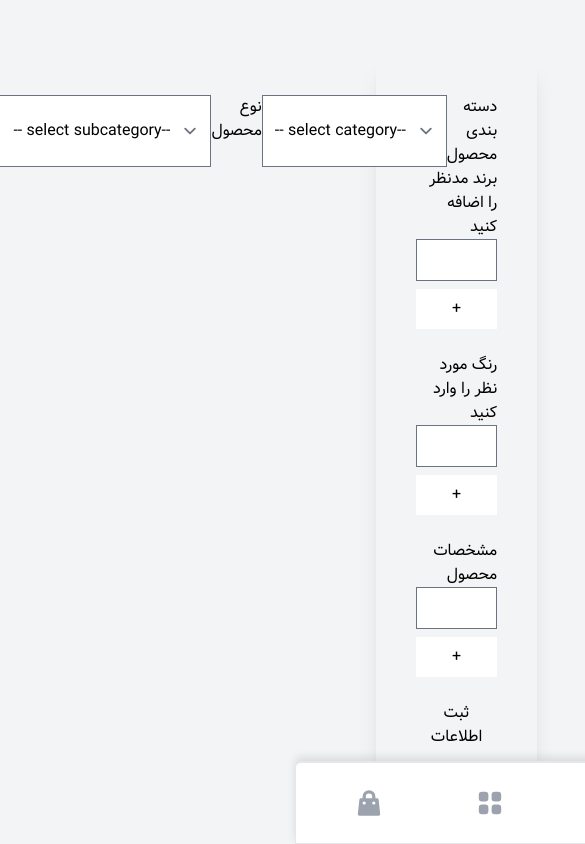
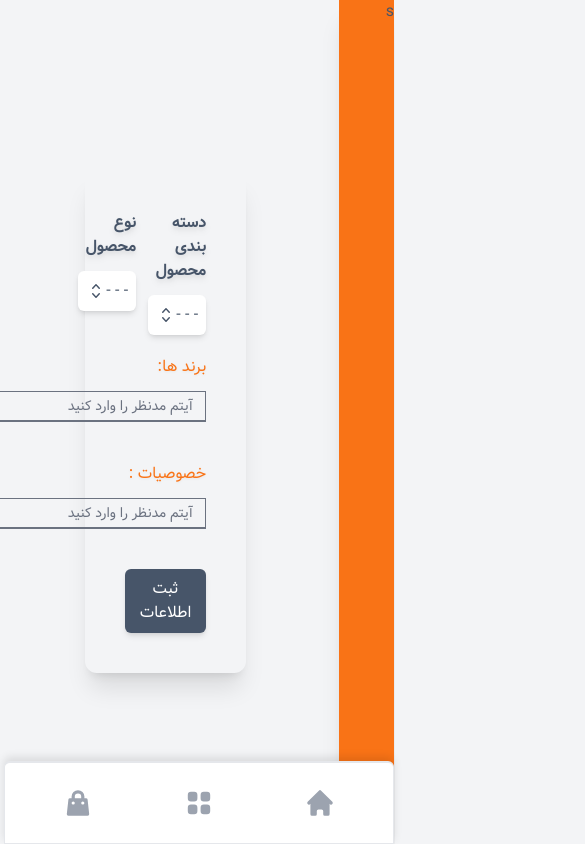
Before and after one commit to Reza2478/digito, a React (Create React App) app: page /adminpanel in a window 390 px wide. Shown: the top 844 px of the page, 585 px wide, since content can reach past the window. Built offline with nearby package versions, Linux system fonts and the light colour scheme.

Commit message:
add fetures and categories for admin panel

```diff
--- a/package.json
+++ b/package.json
@@ -3,6 +3,8 @@
   "version": "0.1.0",
   "private": true,
   "dependencies": {
+    "@headlessui/react": "^1.7.15",
+    "@heroicons/react": "^2.0.18",
     "@reduxjs/toolkit": "^1.9.5",
     "@tailwindcss/forms": "^0.5.3",
     "@tailwindcss/typography": "^0.5.9",
--- /dev/null
+++ b/src/Components/content/adminpanel/Listbox.js
@@ -0,0 +1,54 @@
+import React, { useState } from "react";
+import { ChevronUpDownIcon, PlusCircleIcon } from "@heroicons/react/20/solid";
+import { useDispatch } from "react-redux";
+
+//Redux
+import { setCategry, setSubCategory } from "../../../features/productFeatureSlice";
+import { addToCategories, addToSubcategories } from "../../../features/productCategorySlice";
+
+const List = ({ type, categories }) => {
+  const [selected, setSelected] = useState("- - -");
+  const [show, setShow] = useState(false);
+  const [value, setValue] = useState("");
+  const dispatch = useDispatch();
+
+  const changeHandler = (e) => {
+    e.preventDefault();
+    type === "category" ? dispatch(addToCategories(value)) : dispatch(addToSubcategories(value));
+    setValue("");
+  };
+
+  const selectHandler = (value) => {
+    setSelected(value);
+    setShow(!show);
+    type === "category" ? dispatch(setCategry(value)) : dispatch(setSubCategory(value));
+  };
+
+  return (
+    <div className="relative flex w-full cursor-pointer flex-col  ">
+      <div className="flex items-center  justify-between truncate rounded-md bg-white p-2 shadow-md" onClick={() => setShow(!show)}>
+        <span>{selected}</span>
+        <ChevronUpDownIcon className="h5 w-5" />
+      </div>
+      <div className={`absolute top-10 z-50 mt-2 w-full overflow-hidden rounded-md bg-white shadow-md transition-all ${show === false && "hidden"}`}>
+        <ul className="">
+          {categories.map((item, id) => (
+            <li key={id} onClick={() => selectHandler(item)} className="flex items-center justify-between p-2 transition-all hover:bg-gray-200">
+              <p>{item}</p>
+            </li>
+          ))}
+          <li className="bg-orange-100">
+            <form className="flex w-full items-center justify-between p-2">
+              <input value={value} onChange={(e) => setValue(e.target.value)} className="border-b-2 border-orange-200 bg-transparent p-1 outline-none" placeholder="افزودن  " />
+              <button>
+                <PlusCircleIcon className="h-7 w-7 text-orange-500 drop-shadow-md " onClick={changeHandler} />
+              </button>
+            </form>
+          </li>
+        </ul>
+      </div>
+    </div>
+  );
+};
+
+export default List;
--- /dev/null
+++ b/src/Components/content/adminpanel/Specification.js
@@ -0,0 +1,48 @@
+import React, { useState } from "react";
+import { useDispatch } from "react-redux";
+import { PlusCircleIcon, XMarkIcon } from "@heroicons/react/20/solid";
+
+//Redux
+import {  } from "../../../features/productFeatureSlice";
+
+const Specification = ({ features, addFn, removeFn }) => {
+  const [value, setValue] = useState("");
+
+  const dispatch = useDispatch();
+
+  const changeHandler = (e) => {
+    setValue(e.target.value);
+  };
+
+  const addItem = () => {
+    value !== "" && dispatch(addFn(value));
+    setValue("");
+  };
+
+  const removeItem = (value) => {
+   dispatch(removeFn(value))
+  };
+
+  return (
+    <div className="mb-4 flex flex-col">
+      <div className="flex flex-col">
+        <div className="flex">
+          <input className="border-b-2 bg-transparent py-1 text-sm  focus:outline-none" placeholder="آیتم مدنظر را وارد کنید" value={value} onChange={changeHandler} />
+          <PlusCircleIcon className={`${value === "" && "opacity-50"} h-7 w-7 cursor-pointer text-orange-500 drop-shadow-sm transition-all hover:text-red-300`} onClick={addItem} />
+        </div>
+        <div className="flex items-center gap-x-2 overflow-auto py-3">
+          {features.length
+            ? features.map((item, id) => (
+                <div key={id} className="flex items-center justify-between rounded-md bg-orange-500 px-1 text-white shadow-md">
+                  <p className="">{item}</p>
+                  <XMarkIcon className="mr-3 h-5 w-5 cursor-pointer text-white" onClick={() => removeItem(item)} />
+                </div>
+              ))
+            : null}
+        </div>
+      </div>
+    </div>
+  );
+};
+
+export default Specification;
--- a/src/Pages/adminPanel.js
+++ b/src/Pages/adminPanel.js
@@ -1,96 +1,40 @@
-import React, { useState } from "react";
-import { useDispatch, useSelector } from "react-redux";
-
+import React from "react";
+import { useSelector } from "react-redux";
 
 //Components
-import Appbar from "../Components/header/Appbar";
-import Navbar from "../Components/header/Navbar";
+import List from "../Components/content/adminpanel/Listbox";
+import Specification from "../Components/content/adminpanel/Specification";
 
 //Redux
-import { addBrands, addCategry, addColors, addFeatures, addSubCategory } from "../features/productFeatureSlice";
+import { addBrands, addFeatures, removeBrand, removeFeature } from "../features/productFeatureSlice";
 
 const AdminPanel = () => {
   const features = useSelector((state) => state.features);
-  const dispath = useDispatch();
+  const state=useSelector(state=>state.categories)
 
-  const [value, setValue] = useState({ color: "", brand: "", feature: "" });
-  const changeHandler = (e) => {
-    switch (e.target.name) {
-      case "brand":
-        setValue({ ...value, brand: e.target.value });
-        break;
-      case "color":
-        setValue({ ...value, color: e.target.value });
-        break;
-      case "feature":
-        setValue({ ...value, feature: e.target.value });
-        break;
-      default:
-        break;
-    }
-  };
-
-  const addFeature = (dispath, property) => {
-    if (property === "brand" && value.brand !== "") {
-      dispath(addBrands(value.brand));
-      setValue({ ...value, brand: "" });
-    } else if (property === "color" && value.color !== "") {
-      dispath(addColors(value.color));
-      setValue({ ...value, color: "" });
-    } else if (property === "feature" && value.feature !== "") {
-      dispath(addFeatures(value.feature));
-      setValue({ ...value, feature: "" });
-    }
-  };
   return (
     <div>
-      {/* <Appbar />
-      <Navbar /> */}
-      <div className="container mx-auto grid max-w-screen-2xl grid-cols-12 gap-4 md:grid-rows-[55px_minmax(500px,_1fr)]">
-        <div className="grid grid-cols-12 gap-3 h-[100vh] col-span-12  md:col-span-8 lg:col-span-10 xl:col-span-12 ">
+      <div className="container mx-auto grid max-w-screen-2xl grid-cols-12 gap-4 text-slate-600 md:grid-rows-[55px_minmax(500px,_1fr)]">
+        <div className="col-span-12 grid h-[100vh] grid-cols-12 gap-3  md:col-span-8 lg:col-span-10 xl:col-span-12 ">
           <div className="col-span-2  bg-orange-500 shadow-xl">s</div>
-          <div className="flex col-span-10 items-center justify-center">
-            <form className="flex w-1/2 flex-col justify-center bg-red p-10 shadow-xl rounded-xl">
-              <div className="flex">
-              دسته بندی محصول
-              <select className="" label="Select Version"  defaultValue={"DEFAULT"} onChange={(e) => dispath(addCategry(e.target.value))} >
-                <option disabled value="DEFAULT">
-                  --select category --
-                </option>
-                <option>کالای دیجیتال</option>
-                <option>مد و پوشاک</option>
-              </select>
-              نوع محصول
-              <select defaultValue={"DEFAULT"} onChange={(e) => dispath(addSubCategory(e.target.value))}>
-                <option disabled value="DEFAULT">
-                  --select subcategory --
-                </option>
-                <option>موبایل</option>
-                <option>لپ تاپ</option>
-                <option>ساعت هوشنمد</option>
-              </select>
+          <div className="col-span-10 flex items-center justify-center">
+            <div className="flex w-1/2 flex-col justify-center rounded-xl p-10 shadow-xl">
+              <div className="mb-5 flex gap-x-3">
+                <div className="flex w-full flex-col">
+                  <h1 className="mb-3 font-bold drop-shadow-md">دسته بندی محصول</h1>
+                  <List type="category" categories={state.categories}/>
+                </div>
+                <div className="flex w-full flex-col">
+                  <h1 className="mb-3 font-bold drop-shadow-md">نوع محصول</h1>
+                  <List categories={state.subcategories} type="subcategory" />
+                </div>
               </div>
-              <label>برند مدنظر را اضافه کنید</label>
-              <input value={value.brand} onChange={(e) => changeHandler(e)} name="brand" />
-              {features.brands.length ? features.brands.map((brand, id) => <p key={id}>{brand}</p>) : null}
-              <button type="button" onClick={() => addFeature(dispath, "brand")} className="mt-2 bg-white p-2">
-                +
-              </button>
-              <br />
-              رنگ مورد نظر را وارد کنید <input value={value.color} onChange={(e) => changeHandler(e)} name="color" />
-              {features.colors.length ? features.colors.map((color, id) => <p key={id}>{color}</p>) : null}
-              <button type="button" onClick={() => addFeature(dispath, "color")} className="mt-2 bg-white p-2">
-                +
-              </button>
-              <br />
-              مشخصات محصول <input value={value.feature} onChange={(e) => changeHandler(e)} name="feature" />
-              {features.features.length ? features.features.map((feature, id) => <p key={id}>{feature}</p>) : null}
-              <button onClick={() => addFeature(dispath, "feature")} type="button" className="mt-2 bg-white p-2">
-                +
-              </button>
-              <br />
-              <button type="submit">ثبت اطلاعات</button>
-            </form>
+              <p className="mb-3 text-orange-500 drop-shadow-sm">برند ها:</p>
+              <Specification features={features.brands} addFn={addBrands} removeFn={removeBrand} />
+              <p className="mb-3 text-orange-500 drop-shadow-sm">خصوصیات :</p>
+              <Specification features={features.features} addFn={addFeatures} removeFn={removeFeature} />
+              <button className="rounded-md bg-slate-600 p-2 text-white shadow-md transition-all hover:bg-slate-400">ثبت اطلاعات</button>
+            </div>
           </div>
         </div>
       </div>
--- a/src/app/store.js
+++ b/src/app/store.js
@@ -5,7 +5,8 @@ import productsReducer from "../features/productsSlice";
 import filtersReducer from "../features/filtersSlice";
 import cartReducer from "../features/cartSlice";
 import colorReducer from "../features/colorSelectedSlice";
-import featureReducer from '../features/productFeatureSlice';
+import featureReducer from "../features/productFeatureSlice";
+import categoriesReducer from "../features/productCategorySlice";
 
 const store = configureStore({
   reducer: {
@@ -13,7 +14,8 @@ const store = configureStore({
     filters: filtersReducer,
     cart: cartReducer,
     color: colorReducer,
-    features : featureReducer
+    features: featureReducer,
+    categories: categoriesReducer,
   },
   middleware: (getDefaultMiddleware) => getDefaultMiddleware(),
 });
--- /dev/null
+++ b/src/features/productCategorySlice.js
@@ -0,0 +1,22 @@
+import { createSlice } from "@reduxjs/toolkit";
+
+const initialState={
+    categories:['کالای دیجیتال','مد و پوشاک'],
+    subcategories:[]
+}
+
+const productCategrySlice = createSlice({
+    name:'categorie',
+    initialState,
+    reducers:{
+        addToCategories:(state,action)=>{
+            state.categories.push(action.payload)
+        },
+        addToSubcategories:(state,action)=>{
+            state.subcategories.push(action.payload)
+        }
+    }
+})
+
+export default productCategrySlice.reducer;
+export const {addToCategories,addToSubcategories}=productCategrySlice.actions;
--- a/src/features/productFeatureSlice.js
+++ b/src/features/productFeatureSlice.js
@@ -4,7 +4,6 @@ const initialState = {
   category: "",
   subcategory: "",
   brands: [],
-  colors: [],
   features: [],
 };
 
@@ -12,27 +11,30 @@ const productFeatureSlice = createSlice({
   name: "feature",
   initialState,
   reducers: {
-    addCategry: (state, action) => {
-        console.log(action.payload);
+    setCategry: (state, action) => {
       state.category = action.payload;
+      state.subcategory=''
     },
-    addSubCategory: (state, action) => {
-        console.log(action.payload);
+    setSubCategory: (state, action) => {
       state.subcategory = action.payload;
     },
     addBrands: (state, action) => {
-        console.log(action.payload);
       state.brands.push(action.payload);
     },
-    addColors: (state, action) => {
-        console.log(action.payload);
-      state.colors.push(action.payload);
-    },
+
     addFeatures: (state, action) => {
       state.features.push(action.payload);
+    },
+    removeBrand: (state, action) => {
+      const newBrands = state.brands.filter((item) => item !== action.payload);
+      state.brands = newBrands;
+    },
+    removeFeature: (state, action) => {
+      const newFeatures = state.features.filter((item) => item !== action.payload);
+      state.features = newFeatures;
     },
   },
 });
 
 export default productFeatureSlice.reducer;
-export const { addBrands, addCategry, addSubCategory, addColors, addFeatures } = productFeatureSlice.actions;
+export const { addBrands, setCategry, setSubCategory, addFeatures, removeBrand, removeFeature  } = productFeatureSlice.actions;
```
Also changed, not shown: 1 other file (tests, documents, lock files or other folders).
